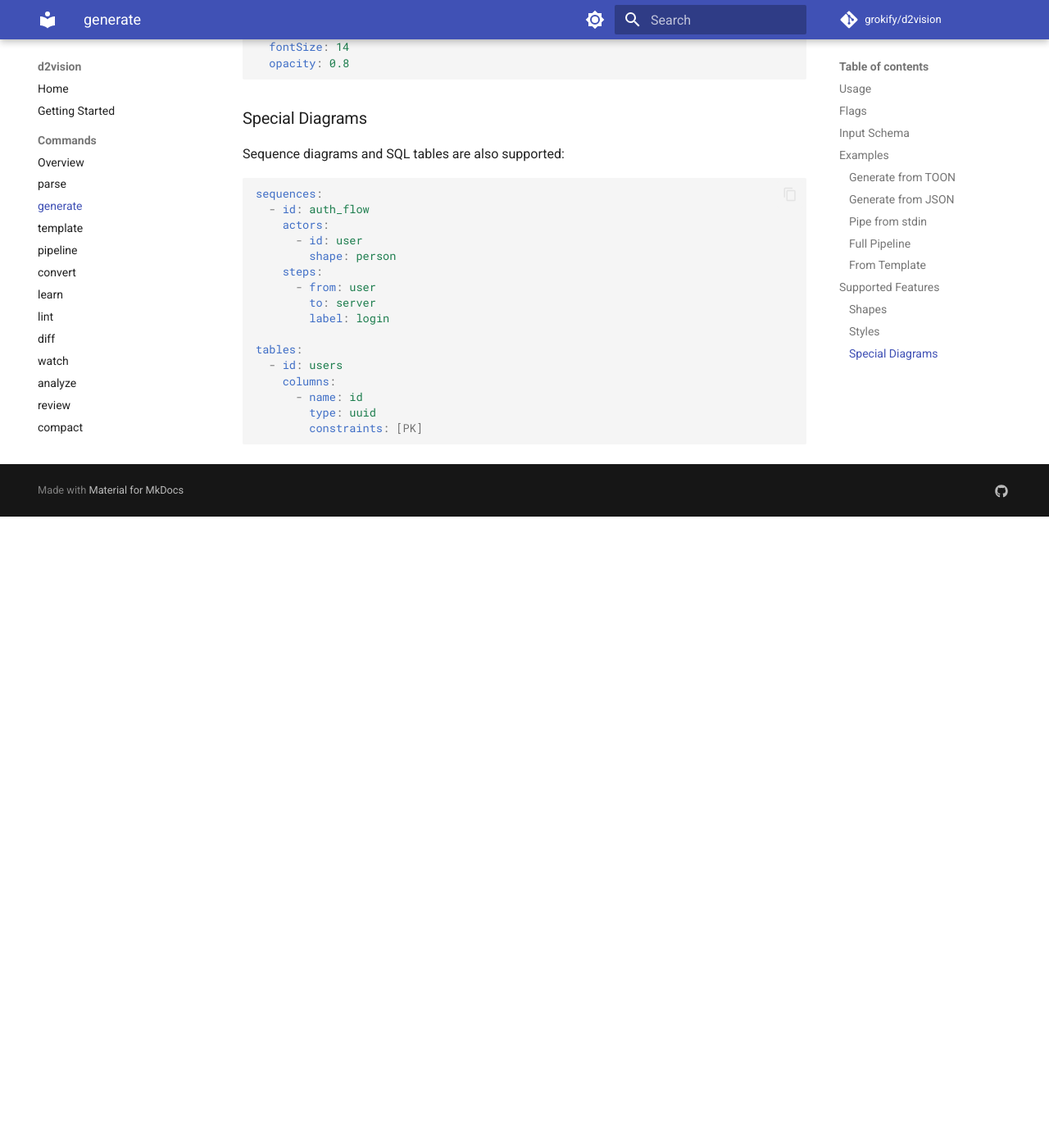
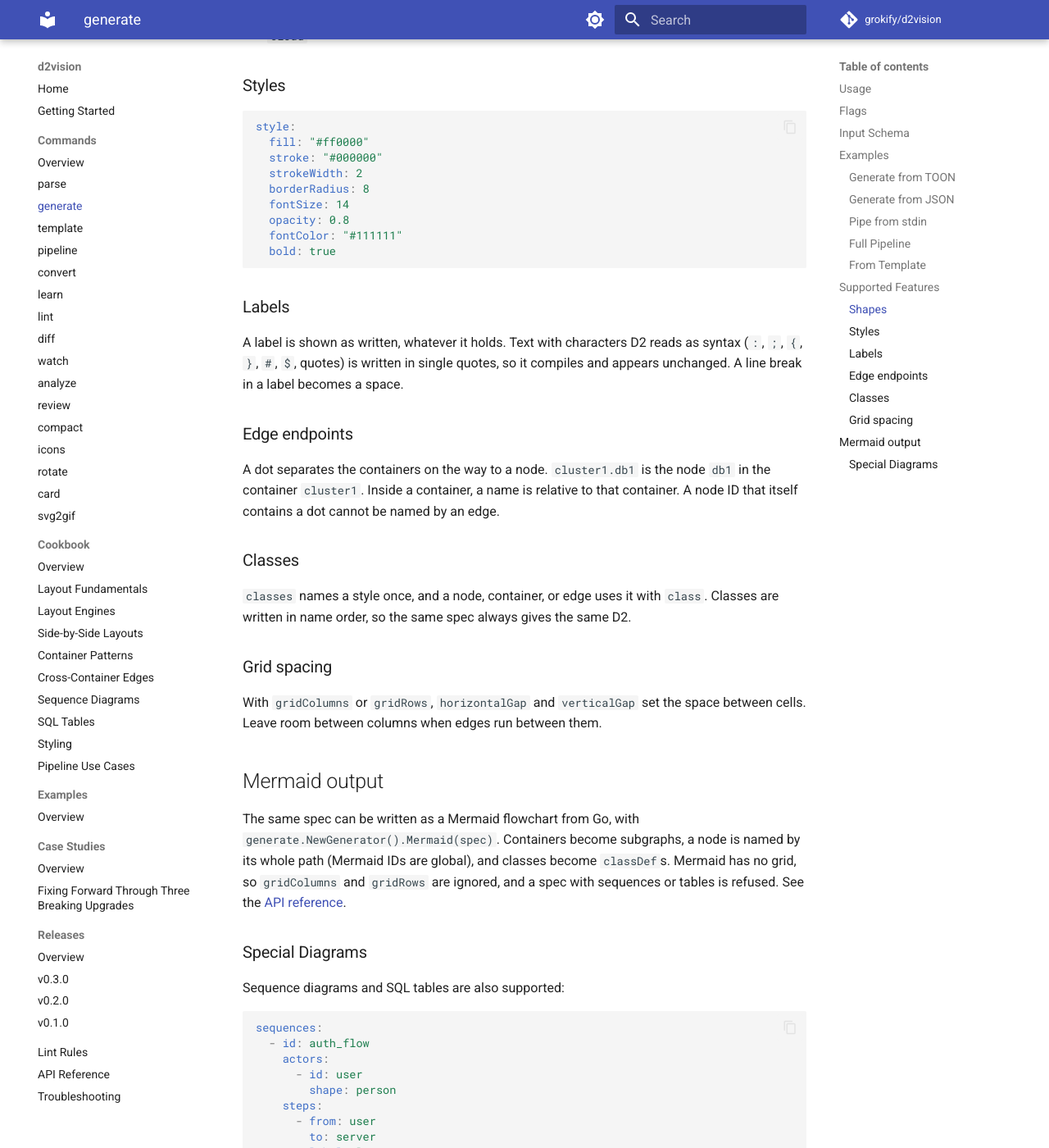
Before and after one commit to grokify/d2vision, an MkDocs documentation site: the page built from docs/guides/commands/generate.md, in a window 1280 px wide and 1400 px high, scrolled down 2728 px. Shown: the whole window at 82% size. Built offline with MkDocs 1.6.1 and Material for MkDocs 9.7.7, drawn with Linux system fonts in a browser that asks for light colours; comment, search, counter and statistics services are not loaded; before the commit the page ends 3358 px from its top, so only the background shows below that; some of the changed text lies outside the part shown.

Commit message:
docs: update the guides for labels, classes, grid gaps, and TOON key names
Documents the fields and behavior added in this release, a troubleshooting
entry for TOON files written with the earlier capitalized keys, and corrects
the generate page, which said the input format is detected from the file name
when the default is TOON.

Refs: RMI-D2VISION-005

Co-Authored-By: Claude Sonnet 5.5 <noreply@anthropic.com>

````diff
--- a/docs/guides/commands/generate.md
+++ b/docs/guides/commands/generate.md
@@ -13,7 +13,7 @@ d2vision generate - [flags]  # Read from stdin
 
 | Flag | Default | Description |
 |------|---------|-------------|
-| `-f, --format` | auto-detect | Input format: toon, json, yaml |
+| `-f, --format` | `toon` | Input format: toon, json, yaml. The format is not detected from the file name, so name it for JSON and YAML |
 
 ## Input Schema
 
@@ -24,12 +24,21 @@ The `DiagramSpec` structure defines the diagram:
 direction: right          # right, down, left, up
 gridColumns: 2            # Force grid layout
 gridRows: 2
+horizontalGap: 90         # Space between grid cells, in pixels
+verticalGap: 24
+
+# Shared styles, named once and used by class
+classes:
+  input:
+    fill: "#fff1dc"
+    stroke: "#e08a1e"
 
 # Top-level nodes
 nodes:
   - id: external
     label: External Service
     shape: cloud
+    class: input
 
 # Containers (clusters/boundaries)
 containers:
@@ -118,7 +127,40 @@ style:
   borderRadius: 8
   fontSize: 14
   opacity: 0.8
+  fontColor: "#111111"
+  bold: true
 ```
+
+### Labels
+
+A label is shown as written, whatever it holds. Text with characters D2 reads as
+syntax (`:`, `;`, `{`, `}`, `#`, `$`, quotes) is written in single quotes, so it
+compiles and appears unchanged. A line break in a label becomes a space.
+
+### Edge endpoints
+
+A dot separates the containers on the way to a node. `cluster1.db1` is the node
+`db1` in the container `cluster1`. Inside a container, a name is relative to that
+container. A node ID that itself contains a dot cannot be named by an edge.
+
+### Classes
+
+`classes` names a style once, and a node, container, or edge uses it with
+`class`. Classes are written in name order, so the same spec always gives the
+same D2.
+
+### Grid spacing
+
+With `gridColumns` or `gridRows`, `horizontalGap` and `verticalGap` set the space
+between cells. Leave room between columns when edges run between them.
+
+## Mermaid output
+
+The same spec can be written as a Mermaid flowchart from Go, with
+`generate.NewGenerator().Mermaid(spec)`. Containers become subgraphs, a node is
+named by its whole path (Mermaid IDs are global), and classes become `classDef`s.
+Mermaid has no grid, so `gridColumns` and `gridRows` are ignored, and a spec with
+sequences or tables is refused. See the [API reference](../api-reference.md).
 
 ### Special Diagrams
 
````
Also changed, not shown: other parts of docs/guides/commands/generate.md (+1 -1 lines), docs/guides/getting-started.md (+1 -1 lines), docs/guides/troubleshooting.md (+16 -0 lines).
